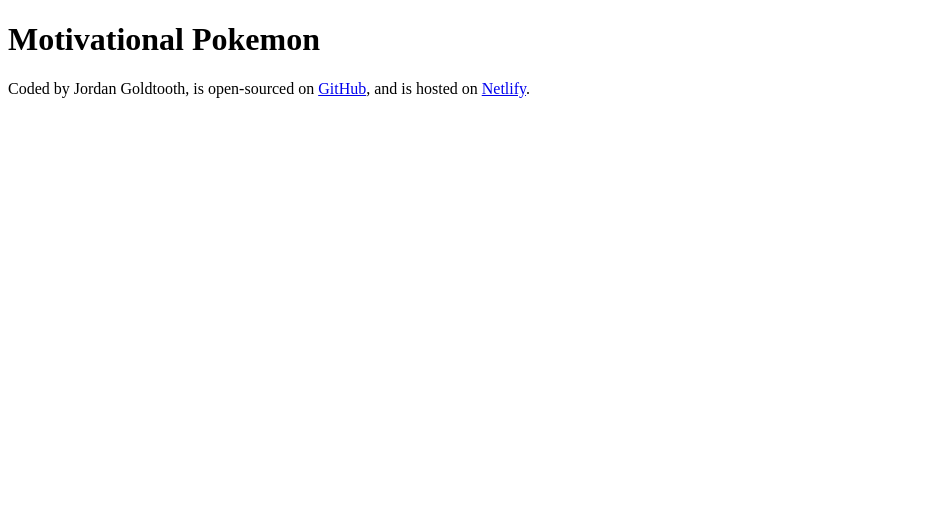
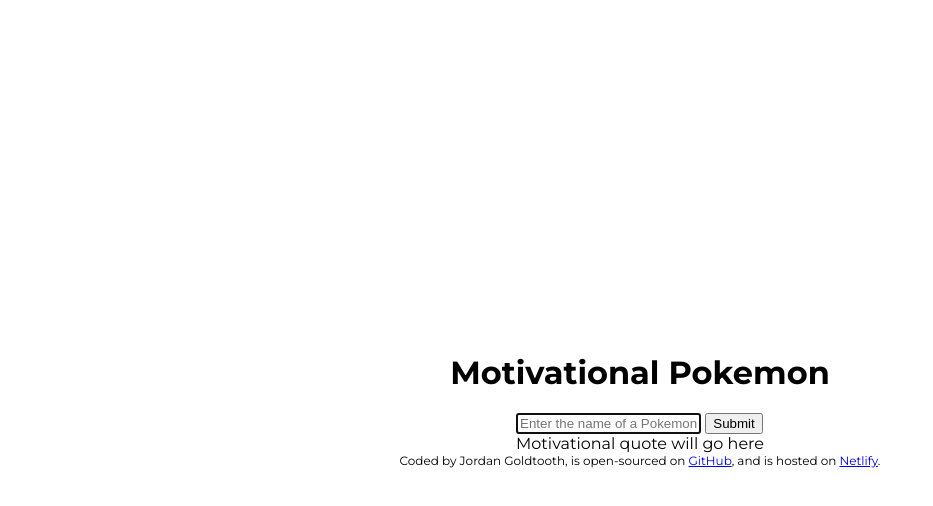
Before and after one commit to jordnlnn/motivational-pokemon, a plain HTML site: page index.html in a window 1280 px wide. Shown: the whole page, without its empty margins (0-933 px from the left). Drawn offline with Linux system fonts and the light colour scheme.

Commit message:
Add starting HTML structure and initial CSS styles

```diff
--- a/index.html
+++ b/index.html
@@ -7,7 +7,22 @@
     <title>Motivational Pokemon</title>
   </head>
   <body>
-    <h1>Motivational Pokemon</h1>
+    <header>
+      <h1>Motivational Pokemon</h1>
+    </header>
+    <main>
+      <form>
+        <input
+          type="text"
+          placeholder="Enter the name of a Pokemon"
+          autofocus
+          required
+          autocomplete="off"
+        />
+        <input type="submit" />
+      </form>
+      <div>Motivational quote will go here</div>
+    </main>
     <footer>
       Coded by Jordan Goldtooth, is open-sourced on
       <a href="https://github.com/jordnlnn/motivational-pokemon">GitHub</a>, and
--- a/src/style.css
+++ b/src/style.css
@@ -0,0 +1,20 @@
+@import url('https://fonts.googleapis.com/css2?family=Montserrat:ital,wght@0,100..900;1,100..900&family=Poppins:ital,wght@0,100;0,200;0,300;0,400;0,500;0,600;0,700;0,800;0,900;1,100;1,200;1,300;1,400;1,500;1,600;1,700;1,800;1,900&display=swap');
+
+* {
+    box-sizing: border-box;
+}
+
+body {
+    font-family: "Montserrat", sans-serif;
+    display: flex;
+    flex-direction: column;
+    align-items: center;
+    justify-content: center;
+    height: 100vh;
+    overflow: hidden;
+    margin: 0;
+}
+
+footer {
+    font-size: 12px;
+}
```
